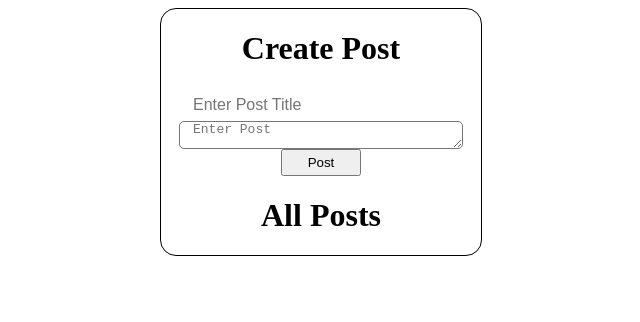
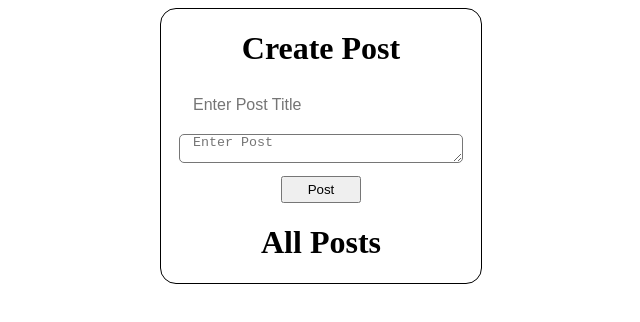
Before and after one commit to polevoyd/crud-redux-example, a React (Create React App) app: page / in a window 1280 px wide. Shown: the top 322 px of the page, without its empty margins (319-959 px from the left). Built offline with nearby package versions, Linux system fonts and the light colour scheme.

Commit message:
initiating

```diff
--- a/src/index.css
+++ b/src/index.css
@@ -31,12 +31,12 @@
 
  .app textarea {
      display: block;
-     margin: 0 auto;
+     margin: 1em auto;
      padding: 0 1em 0 1em;
      width: 80%;
      height: 2em;
      border-radius: 5px;
-     font-size: 1em;
+     font-size: em;
      max-width: 20em;
 
  }
```
